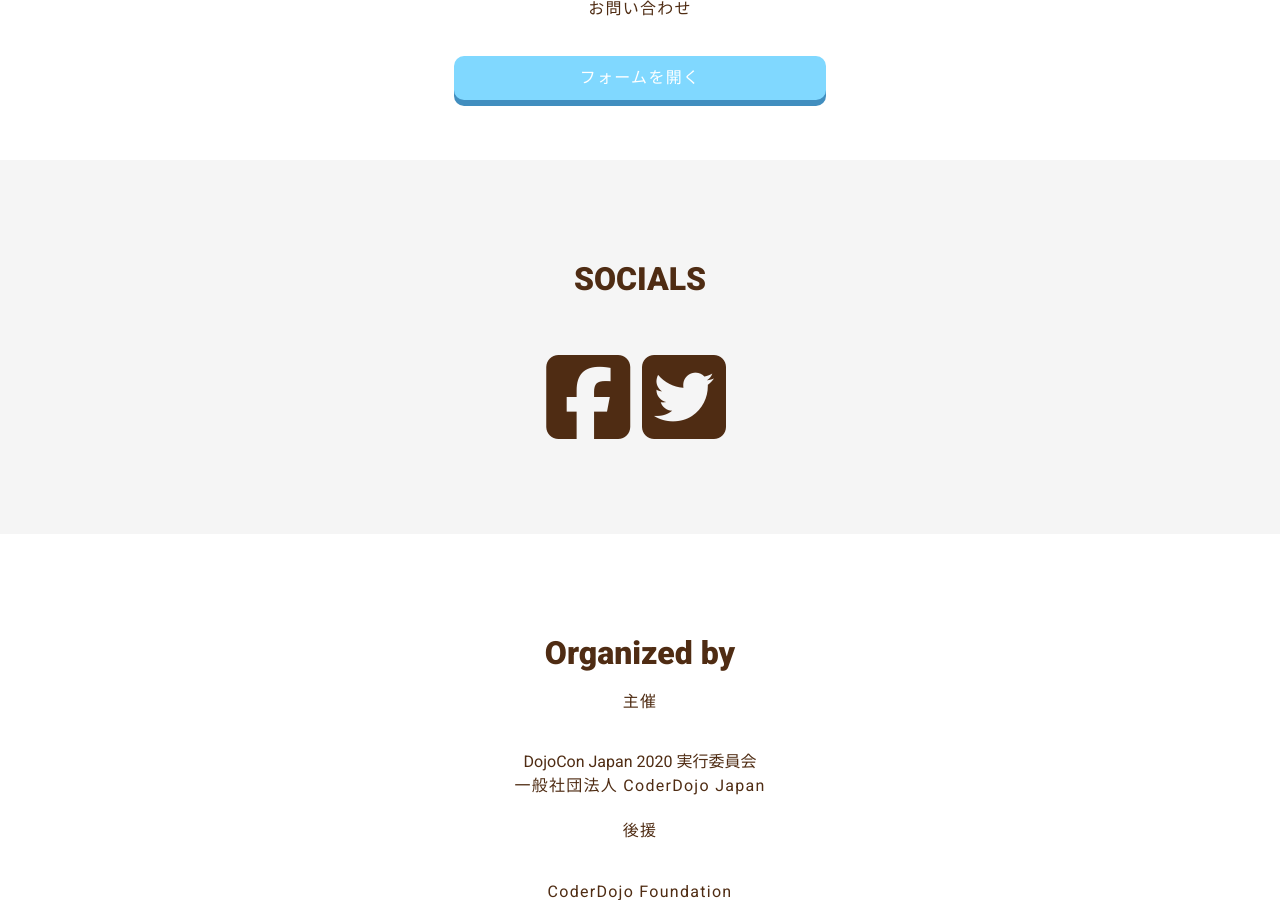
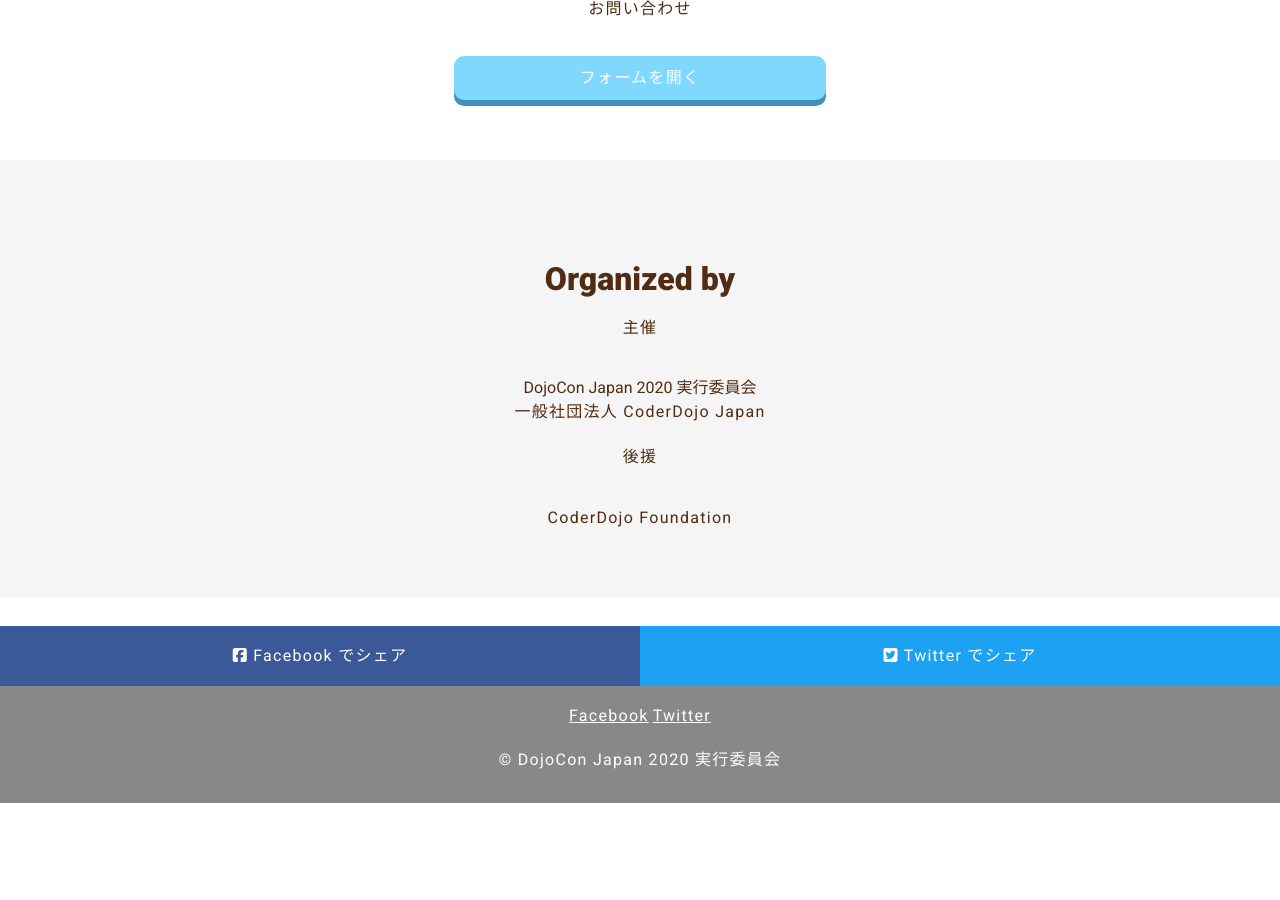
Before and after one commit to coderdojo-japan/dojocon2020.coderdojo.jp, a Jekyll site: the page built from index.html, in a window 1280 px wide and 900 px high, scrolled down 3173 px. Built offline with Jekyll 4.4.1, drawn with Linux system fonts in a browser that asks for light colours; nearby versions of some CDN libraries; some web fonts are replaced; after the commit the page ends 3976 px from its top, so only the background shows below that.

Commit message:
update index.html

```diff
--- a/index.html
+++ b/index.html
@@ -91,17 +91,17 @@
     </div>
   </section>
 
-  <section id="socials" class="section-gray">
+  <!-- <section id="socials" class="section-gray">
     <div class="section-contents">
       <h2>SOCIALS</h2>
       <div class="socials-list">
-        <a href="https://www.facebook.com/dojoconjapan" target="_blank" class="" rel="noopener"><i class="fab fa-facebook-square"></i></a>
-        <a href="https://twitter.com/DojoConJapan" target="_blank" class="" rel="noopener"><i class="fab fa-twitter-square"></i></a>
+        <a href="https://www.facebook.com/dojoconjapan" target="_blank" class="" rel="noopener"></a>
+        <a href="https://twitter.com/DojoConJapan" target="_blank" class="" rel="noopener">Facebook</a>
       </div>
     </div>
-  </section>
+  </section> -->
 
-  <section id="coderdojo-foundation" class="section-white">
+  <section id="coderdojo-foundation" class="section-gray">
     <div class="section-contents">
       <h2>Organized by</h2>
       <p class="caption">主催</p>
```
